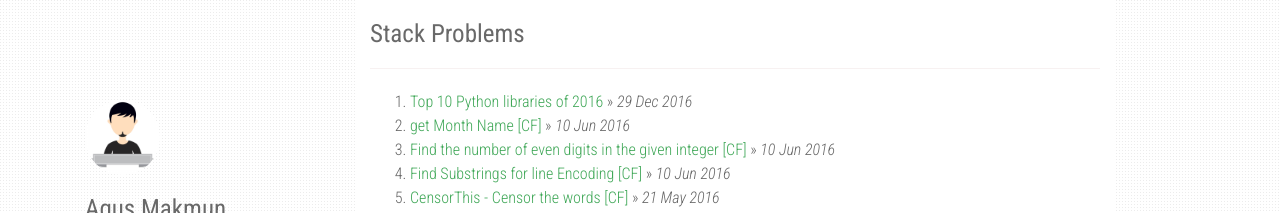
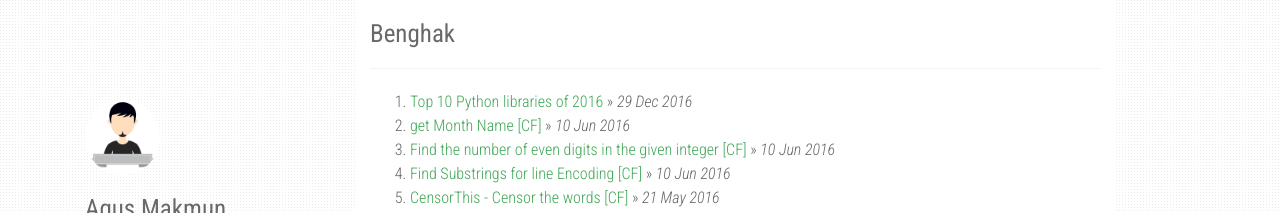
Before and after one commit to agusmakmun/agusmakmun.github.io, a Jekyll site: the page built from index.html, in a window 1280 px wide. Shown: the top 213 px of the page. Built offline with Jekyll 4.4.1, drawn with Linux system fonts in a browser that asks for light colours; nearby versions of some CDN libraries; the list of posts is cut into pages by our own code; some of the changed lines change nothing that is shown.

Commit message:
change user info

```diff
--- a/_config.yml
+++ b/_config.yml
@@ -1,7 +1,7 @@
-title: Stack Problems
+title: Benghak
 description: My Personal Stack Problems
 author: Agus Makmun
-github: https://github.com/agusmakmun
+github: https://github.com/benghak
 about: I am freelance developer. Currently doing more in backend, focused in Python and Django.
 disqus_shortname: stackproblems
 google_analytics: UA-XXXXXXXX-Y
@@ -19,17 +19,17 @@
     - icon: fa-facebook
       link: "#"
     - icon: fa-twitter
-      link: "https://twitter.com/agusmakmun6"
+      link: ""
     - icon: fa-linkedin
-      link: "https://www.linkedin.com/in/summonagus"
+      link: ""
     - icon: fa-stack-exchange
       link: "#"
     - icon: fa-github
-      link: "https://github.com/agusmakmun"
+      link: "https://github.com/benhak"
 
 share:
-  twitter_username: agusmakmun6
-  fb_appid: 1749788565247320
+  twitter_username:
+  fb_appid: 100002603361069
 
 urls:
     - text: About Me
@@ -39,7 +39,7 @@
     - text: XML Feed
       url: /feed.xml
 
-url: "https://agusmakmun.github.io"
+url: "https://benghak.github.io"
 baseurl: ""
 paginate: 20
 per_page: 20
```
